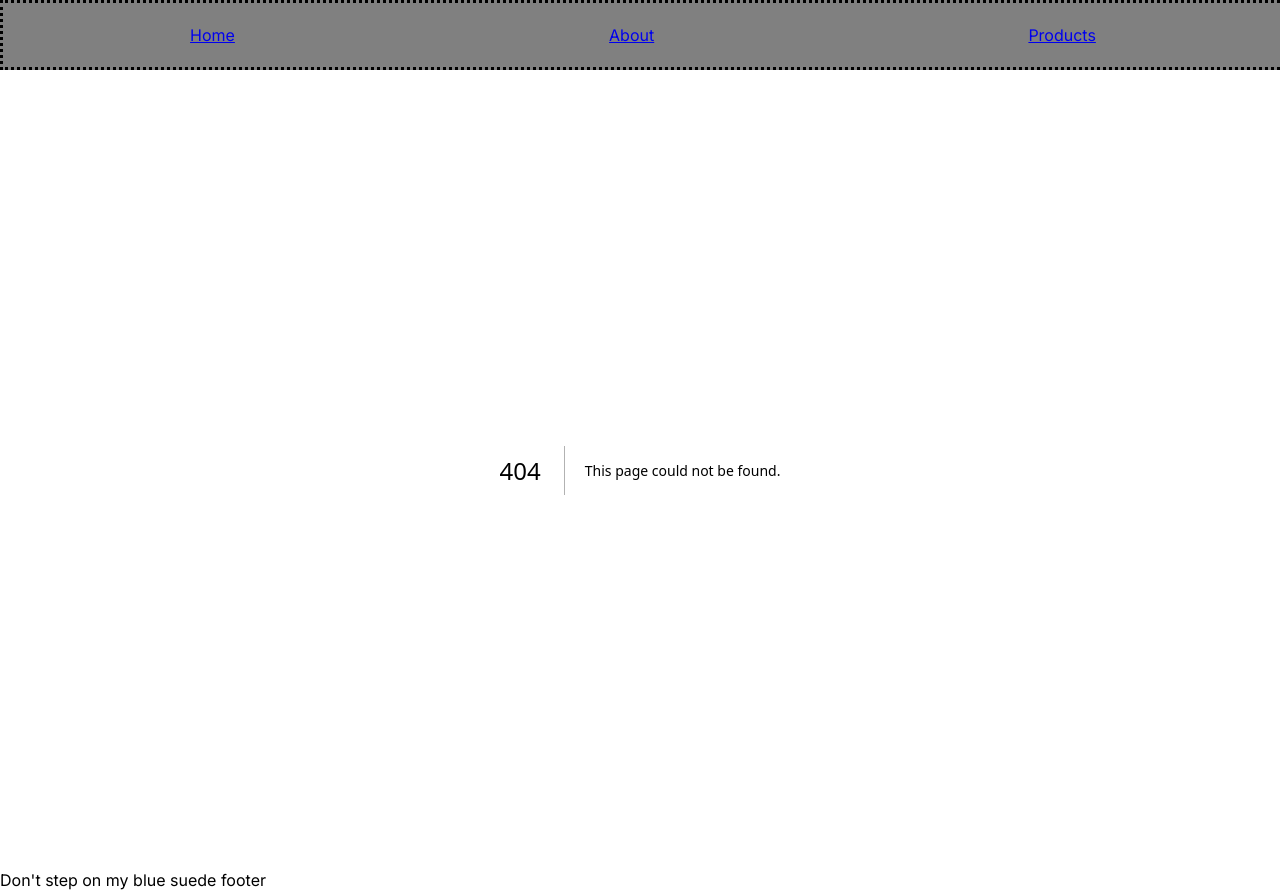
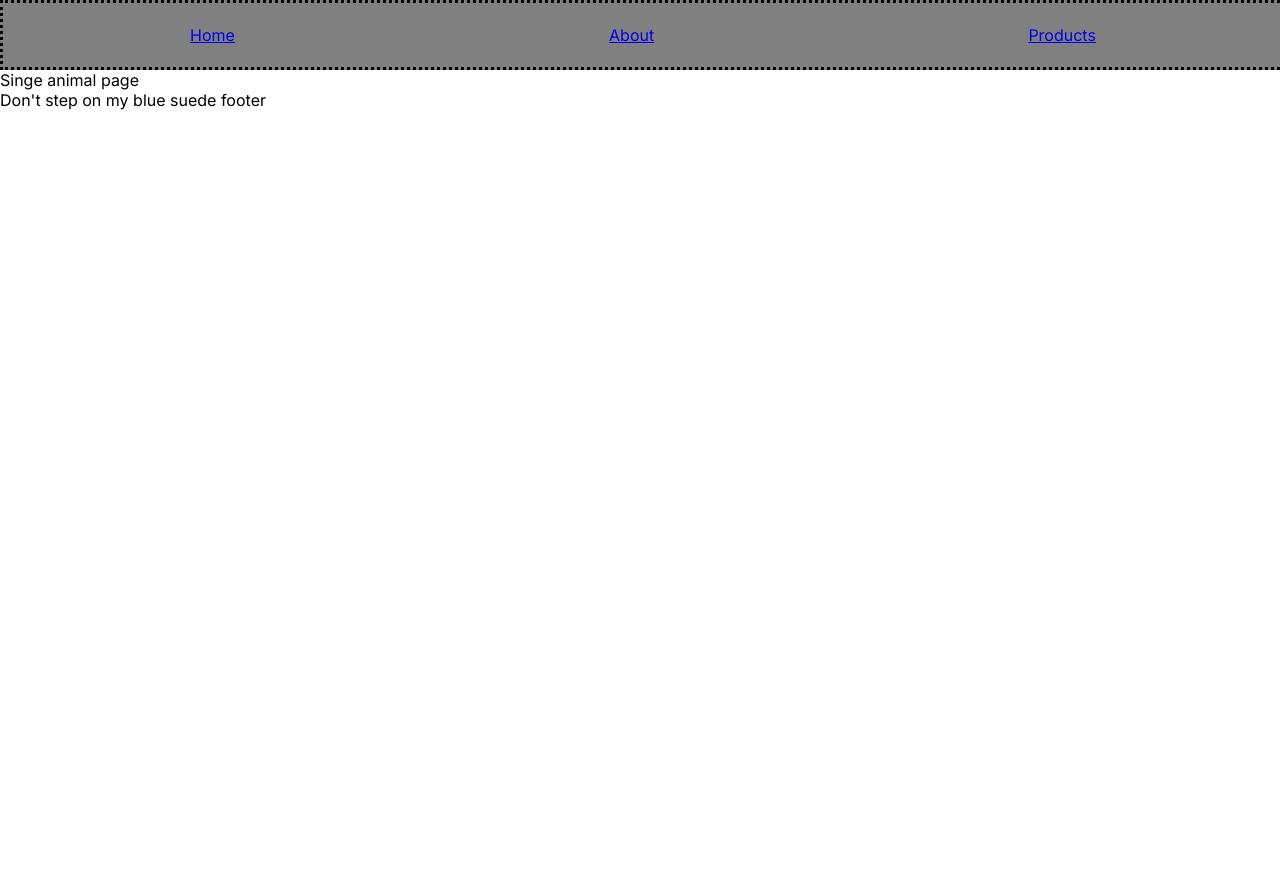
Before and after one commit to Overcook3265/next.js-ecommerce-store, a Next.js app: page /products/1 in a window 1280 px wide. Before the commit this address had no page. After the commit the page ends 800 px from the top, so only its background shows below. Built offline with nearby package versions, Linux system fonts and the light colour scheme.

Commit message:
Add single product pages

```diff
--- a/app/GenerateButton.js
+++ b/app/GenerateButton.js
@@ -1,3 +1,4 @@
+'use client';
 import { useRouter } from 'next/navigation';
 // this is a router functionality to get access to commands like refresh etc.
 import { useState } from 'react';
@@ -7,6 +8,8 @@ export default function GenerateButton() {
   const [color, setColor] = useState('#123fee');
   const router = useRouter();
   // the useRouter hook gets connected to a variable to be called
+
+  console.log('Hello client');
 
   return (
     <button
--- /dev/null
+++ b/app/products/[productId]/page.js
@@ -0,0 +1,4 @@
+export default function ProductPage(props) {
+  console.log('Check: ', props);
+  return <div>Singe animal page</div>;
+}
```
Also changed, not shown: app/products/page.js (+4 -3 lines).
